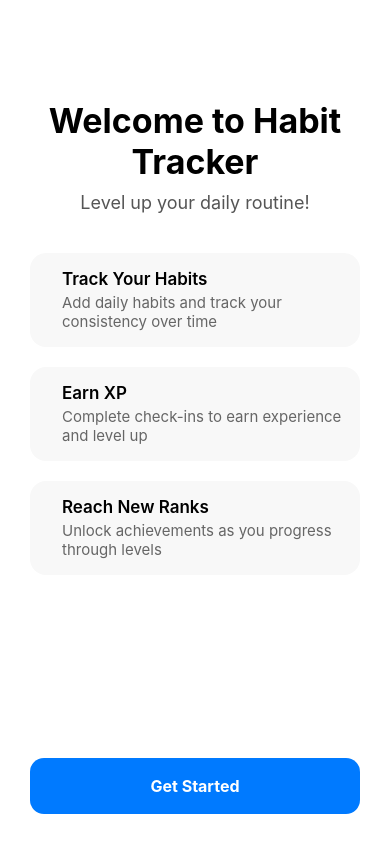
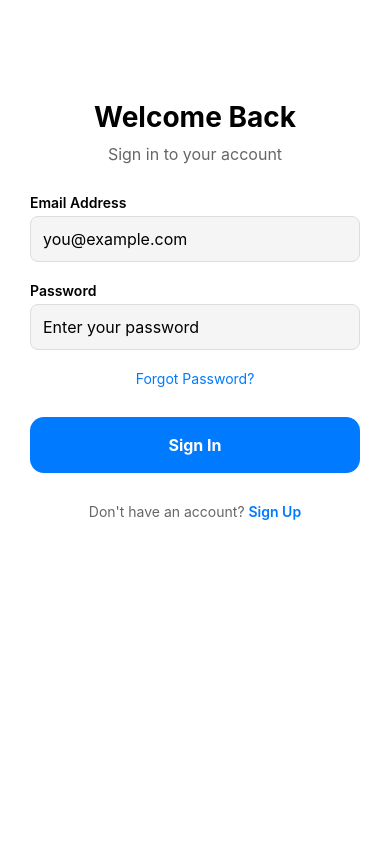
Before and after one commit to AfzalxonKarimov/TheAnchor, a React Native app: screen /Login in a window 390 px wide. Built offline with nearby package versions, Linux system fonts and the light colour scheme.

Commit message:
Update login and home screens

```diff
--- a/App.js
+++ b/App.js
@@ -3,6 +3,7 @@ import { NavigationContainer } from '@react-navigation/native';
 import { createNativeStackNavigator } from '@react-navigation/native-stack';
 
 import OnboardingScreen from './screens/OnboardingScreen';
+import LoginScreen from './screens/LoginScreen';
 import HomeScreen from './screens/HomeScreen';
 import AddHabitScreen from './screens/AddHabitScreen';
 import CheckInScreen from './screens/CheckInScreen';
@@ -16,6 +17,11 @@ export default function App() {
         <Stack.Screen
           name="Onboarding"
           component={OnboardingScreen}
+          options={{ headerShown: false }}
+        />
+        <Stack.Screen
+          name="Login"
+          component={LoginScreen}
           options={{ headerShown: false }}
         />
         <Stack.Screen
--- a/package.json
+++ b/package.json
@@ -20,5 +20,9 @@
     "react-native-safe-area-context": "~5.6.0",
     "react-native-screens": "~4.16.0"
   },
-  "private": true
+  "private": true,
+  "devDependencies": {
+    "@types/react": "~19.1.10",
+    "typescript": "~5.9.2"
+  }
 }
--- a/screens/HomeScreen.js
+++ b/screens/HomeScreen.js
@@ -1,6 +1,5 @@
-import React, { useEffect, useState, useCallback } from 'react';
-import { View, Text, FlatList, TouchableOpacity, StyleSheet, Animated, Easing } from 'react-native';
-import { MaterialIcons } from '@expo/vector-icons';
+import { useEffect, useState, useCallback } from 'react';
+import { View, Text, FlatList, TouchableOpacity, StyleSheet, Animated, Easing, ActivityIndicator } from 'react-native';
 import { useNavigation } from '@react-navigation/native';
 import AsyncStorage from '@react-native-async-storage/async-storage';
 import { FontAwesome } from '@expo/vector-icons';
@@ -8,15 +7,30 @@ import { FontAwesome } from '@expo/vector-icons';
 import {
   getLevelFromXP,
   getRankFromLevel,
-  getLevelProgress,
-  getXPForNextLevel,
 } from '../lib/leveling';
 
 export default function HomeScreen() {
   const navigation = useNavigation();
   const [habits, setHabits] = useState([]);
+  const [xp, setXp] = useState(0);
   const [celebrate, setCelebrate] = useState(false);
   const [scaleAnim] = useState(new Animated.Value(1));
+  const [isLoading, setIsLoading] = useState(true);
+
+  // Load XP from AsyncStorage
+  const loadXP = useCallback(async () => {
+    try {
+      const storedXP = await AsyncStorage.getItem('@xp');
+      if (storedXP) {
+        setXp(parseInt(storedXP, 10));
+      } else {
+        setXp(0);
+      }
+    } catch (e) {
+      console.warn('Failed to load XP from AsyncStorage', e);
+      setXp(0);
+    }
+  }, []);
 
   // Load habits from AsyncStorage on mount
   const loadHabits = useCallback(async () => {
@@ -34,15 +48,17 @@ export default function HomeScreen() {
   }, []);
 
   useEffect(() => {
-    loadHabits();
-  }, [loadHabits]);
+    const loadData = async () => {
+      setIsLoading(true);
+      await Promise.all([loadXP(), loadHabits()]);
+      setIsLoading(false);
+    };
+    loadData();
+  }, [loadXP, loadHabits]);
 
   // Leveling calculations
-  const level = getLevelFromXP(320);
+  const level = getLevelFromXP(xp);
   const rank = getRankFromLevel(level);
-  const progress = getLevelProgress(320);
-  const nextLevelXP = getXPForNextLevel(320);
-  const xpToNext = nextLevelXP - 320;
 
   // Celebration animation
   useEffect(() => {
@@ -72,48 +88,50 @@ export default function HomeScreen() {
 
   // Auto-navigate to AddHabit if no habits exist
   useEffect(() => {
-    if (habits.length === 0) {
+    if (!isLoading && habits.length === 0) {
       navigation.navigate('AddHabit');
     }
-  }, [habits, navigation]);
+  }, [habits, navigation, isLoading]);
 
-  const features = [
-    {
-      title: 'Track Your Habits',
-      description: 'Add daily habits and track your consistency over time',
-      icon: FontAwesome.Tags,
-    },
-    {
-      title: 'Earn XP',
-      description: 'Complete check-ins to earn experience and level up',
-      icon: FontAwesome.Star,
-    },
-    {
-      title: 'Reach New Ranks',
-      description: 'Unlock achievements as you progress through levels',
-      icon: FontAwesome.Crown,
-    },
-  ];
+  if (isLoading) {
+    return (
+      <View style={styles.container}>
+        <ActivityIndicator size="large" color="#007AFF" />
+      </View>
+    );
+  }
 
   return (
     <View style={styles.container}>
+      {/* Header Stats */}
+      <View style={styles.header}>
+        <View style={styles.statItem}>
+          <Text style={styles.statLabel}>Today's Anchors</Text>
+          <Text style={styles.statValue}>{habits.length}</Text>
+        </View>
+        <View style={styles.statItem}>
+          <Text style={styles.statLabel}>Momentum</Text>
+          <Text style={styles.statValue}>3 days</Text>
+        </View>
+        <View style={styles.statItem}>
+          <Text style={styles.statLabel}>XP</Text>
+          <Text style={styles.statValue}>{xp}</Text>
+        </View>
+        <View style={styles.statItem}>
+          <Text style={styles.statLabel}>Level</Text>
+          <Text style={styles.statValue}>{level}</Text>
+        </View>
+        <View style={styles.statItem}>
+          <Text style={styles.statLabel}>Rank</Text>
+          <Text style={styles.statValue}>{rank}</Text>
+        </View>
+      </View>
+
       <Text style={styles.title}>Your Habits</Text>
 
       {habits.length > 0 ? (
         <>
           <Text style={styles.subtitle}>You have {habits.length} habit{habits.length !== 1 ? 's' : ''} tracked</Text>
-
-          <View style={styles.featureList}>
-            {features.map((feature, index) => (
-              <View key={index} style={styles.featureCard}>
-                <Text style={styles.featureIcon}>{feature.icon}</Text>
-                <View style={styles.featureTextContainer}>
-                  <Text style={styles.featureTitle}>{feature.title}</Text>
-                  <Text style={styles.featureDescription}>{feature.description}</Text>
-                </View>
-              </View>
-            ))}
-          </View>
 
           <FlatList
             data={habits}
@@ -123,50 +141,68 @@ export default function HomeScreen() {
                 style={styles.habitCard}
                 onPress={() => navigation.navigate('CheckIn', { habit: item })}
               >
-                <Text style={styles.habitName}>{item.name}</Text>
-                <Text style={styles.habitScore}>{item.consistency}%</Text>
+                <View style={styles.habitInfo}>
+                  <Text style={styles.habitName}>{item.name}</Text>
+                  <Text style={styles.habitDescription}>{item.description}</Text>
+                </View>
+                <View style={styles.habitStats}>
+                  <Text style={styles.habitScore}>{item.consistency || 0}%</Text>
+                  {celebrate && (
+                    <Animated.View style={{ transform: [{ scale: scaleAnim }] }}>
+                      <FontAwesome name="star" size={20} color="#FFD700" />
+                    </Animated.View>
+                  )}
+                </View>
               </TouchableOpacity>
             )}
           />
         </>
       ) : (
         <View style={styles.emptyState}>
-          <Text style={styles.emptyText}>Create your first habit below!</Text>
+          <Text style={styles.emptyText}>Has Anchors? -- No &gt; Create First Anchor</Text>
         </View>
       )}
 
       <TouchableOpacity style={styles.addButton} onPress={() => navigation.navigate('AddHabit')}>
-        <Text style={styles.addButtonText}>+ Add Habit</Text>
+        <Text style={styles.addButtonText}>+ Add Anchor</Text>
       </TouchableOpacity>
     </View>
   );
 }
 
 const styles = StyleSheet.create({
-  container: { flex: 1, padding: 20, backgroundColor: '#fff', paddingTop: 60 },
-  title: { fontSize: 28, fontWeight: 'bold', textAlign: 'center', marginBottom: 10 },
+  container: { flex: 1, backgroundColor: '#fff', paddingTop: 60 },
+
+  header: {
+    paddingHorizontal: 20,
+    marginBottom: 20,
+  },
+  statItem: {
+    flexDirection: 'row',
+    justifyContent: 'space-between',
+    paddingVertical: 8,
+    borderBottomWidth: 1,
+    borderBottomColor: '#f0f0f0',
+  },
+  statLabel: {
+    fontSize: 12,
+    color: '#666',
+  },
+  statValue: {
+    fontSize: 14,
+    fontWeight: '600',
+    color: '#007AFF',
+  },
+
+  title: { fontSize: 24, fontWeight: 'bold', textAlign: 'center', marginBottom: 10, marginTop: 10 },
   subtitle: { fontSize: 16, color: '#555', textAlign: 'center', marginBottom: 20 },
-
-  featureList: { marginBottom: 20 },
-  featureCard: {
-    flexDirection: 'row',
-    backgroundColor: '#f8f8f8',
-    borderRadius: 16,
-    padding: 16,
-    alignItems: 'center',
-    marginBottom: 12,
-  },
-  featureIcon: { fontSize: 28, marginRight: 16 },
-  featureTextContainer: { flex: 1 },
-  featureTitle: { fontSize: 17, fontWeight: '600', marginBottom: 4 },
-  featureDescription: { fontSize: 15, color: '#666' },
 
   emptyState: {
     flex: 1,
     justifyContent: 'center',
     alignItems: 'center',
   },
-  emptyText: { fontSize: 16, color: '#555', textAlign: 'center' },
+  emptyText: { fontSize: 16, color: '#555', textAlign: 'center', paddingHorizontal: 20 },
 
   habitCard: {
     flexDirection: 'row',
@@ -175,10 +211,35 @@ const styles = StyleSheet.create({
     backgroundColor: '#f2f2f2',
     borderRadius: 12,
     marginBottom: 12,
+    marginHorizontal: 20,
   },
+  habitInfo: { flex: 1 },
   habitName: { fontSize: 16, fontWeight: '600' },
-  habitScore: { fontSize: 16, color: '#007AFF', fontWeight: 'bold' },
+  habitDescription: { fontSize: 12, color: '#666', marginTop: 4 },
+  habitStats: { alignItems: 'flex-end' },
+  habitScore: { fontSize: 14, color: '#007AFF', fontWeight: 'bold' },
 
-  addButton: { backgroundColor: '#007AFF', padding: 16, borderRadius: 12, alignItems: 'center' },
+  addButton: {
+    backgroundColor: '#007AFF',
+    padding: 16,
+    borderRadius: 12,
+    alignItems: 'center',
+    marginHorizontal: 20,
+    marginBottom: 20,
+  },
   addButtonText: { color: '#fff', fontWeight: 'bold', fontSize: 16 },
+
+  // Progress bar styles
+  progressBar: {
+    height: 8,
+    backgroundColor: '#e0e0e0',
+    borderRadius: 4,
+    overflow: 'hidden',
+    marginBottom: 10,
+  },
+  progressFill: {
+    height: '100%',
+    backgroundColor: '#007AFF',
+    borderRadius: 4,
+  },
 });
--- a/screens/LoginScreen.js
+++ b/screens/LoginScreen.js
@@ -1,47 +1,134 @@
-import React from 'react';
-import { View, Text, StyleSheet, Button } from 'react-native';
+import React, { useState } from 'react';
+import { View, Text, StyleSheet, TextInput, TouchableOpacity, Alert, ActivityIndicator } from 'react-native';
 
 export default function LoginScreen({ navigation }) {
-  const handleSendLink = () => {
-    // TODO: Integrate with Supabase magic link
-    // For now just simulate navigation
-    setTimeout(() => {
+  const [email, setEmail] = useState('');
+  const [password, setPassword] = useState('');
+  const [isLoading, setIsLoading] = useState(false);
+
+  const handleLogin = async () => {
+    if (!email || !password) {
+      Alert.alert('Missing Fields', 'Please enter both email and password');
+      return;
+    }
+
+    setIsLoading(true);
+
+    try {
+      // Mock authentication - replace with real auth logic later
+      // Simulate network delay
+      await new Promise(resolve => setTimeout(resolve, 1000));
+
+      // Mock validation - in real app, check against backend
+      const isValidEmail = email.includes('@') && email.includes('.');
+      if (!isValidEmail) {
+        throw new Error('Invalid email format');
+      }
+
+      if (password.length < 6) {
+        throw new Error('Password must be at least 6 characters');
+      }
+
+      // Simulate successful login
+      setIsLoading(false);
       navigation.replace('Home');
-    }, 1000);
+    } catch (error) {
+      setIsLoading(false);
+      Alert.alert('Login Failed', error.message || 'Please check your credentials and try again');
+    }
   };
 
   return (
     <View style={styles.container}>
-      <Text style={styles.title}>Welcome to TheAnchor</Text>
-      <Text style={styles.subtitle}>We'll send you a login link via email</Text>
+      <View style={styles.contentContainer}>
+        <Text style={styles.title}>Welcome Back</Text>
+        <Text style={styles.subtitle}>Sign in to your account</Text>
 
-      <View style={styles.inputContainer}>
-        <Text style={styles.label}>Email Address</Text>
-        <Text style={styles.input}>[your.email@example.com]</Text>
+        <View style={styles.inputContainer}>
+          <Text style={styles.label}>Email Address</Text>
+          <TextInput
+            style={styles.input}
+            placeholder="you@example.com"
+            value={email}
+            onChangeText={setEmail}
+            keyboardType="email-address"
+            autoCapitalize="none"
+            autoCorrect={false}
+          />
+        </View>
+
+        <View style={styles.inputContainer}>
+          <Text style={styles.label}>Password</Text>
+          <TextInput
+            style={styles.input}
+            placeholder="Enter your password"
+            value={password}
+            onChangeText={setPassword}
+            secureTextEntry
+          />
+        </View>
+
+        <TouchableOpacity style={styles.forgotPassword}>
+          <Text style={styles.forgotPasswordText}>Forgot Password?</Text>
+        </TouchableOpacity>
+
+        <TouchableOpacity
+          style={[styles.loginButton, isLoading && styles.loginButtonDisabled]}
+          onPress={handleLogin}
+          disabled={isLoading}
+        >
+          {isLoading ? (
+            <ActivityIndicator color="#fff" size="small" />
+          ) : (
+            <Text style={styles.loginButtonText}>Sign In</Text>
+          )}
+        </TouchableOpacity>
+
+        <View style={styles.signupContainer}>
+          <Text style={styles.signupText}>Don't have an account? </Text>
+          <TouchableOpacity onPress={() => Alert.alert('Sign Up', 'Sign up feature coming soon!')}>
+            <Text style={styles.signupLink}>Sign Up</Text>
+          </TouchableOpacity>
+        </View>
       </View>
-
-      <Button
-        title="Send Magic Link"
-        onPress={handleSendLink}
-        color="#007AFF"
-      />
     </View>
   );
 }
 
 const styles = StyleSheet.create({
-  container: { flex: 1, padding: 20, backgroundColor: '#fff' },
+  container: { flex: 1, backgroundColor: '#fff' },
+  contentContainer: { flex: 1, padding: 30, paddingTop: 100 },
   title: { fontSize: 28, fontWeight: 'bold', textAlign: 'center', marginBottom: 10 },
   subtitle: { fontSize: 16, color: '#666', textAlign: 'center', marginBottom: 30 },
   inputContainer: { marginBottom: 20 },
-  label: { fontWeight: '600', marginBottom: 5 },
+  label: { fontWeight: '600', marginBottom: 5, fontSize: 14 },
   input: {
     backgroundColor: '#f5f5f5',
     padding: 12,
     borderRadius: 8,
     fontSize: 16,
-    borderRadius: 8,
     borderWidth: 1,
     borderColor: '#ddd'
-  }
+  },
+  forgotPassword: { alignItems: 'center', marginBottom: 20 },
+  forgotPasswordText: { color: '#007AFF', fontSize: 14 },
+  loginButton: {
+    backgroundColor: '#007AFF',
+    padding: 18,
+    borderRadius: 14,
+    alignItems: 'center',
+    marginTop: 10
+  },
+  loginButtonDisabled: {
+    opacity: 0.7
+  },
+  loginButtonText: { color: '#fff', fontWeight: 'bold', fontSize: 16 },
+  signupContainer: {
+    flexDirection: 'row',
+    justifyContent: 'center',
+    alignItems: 'center',
+    marginTop: 30
+  },
+  signupText: { color: '#666', fontSize: 14 },
+  signupLink: { color: '#007AFF', fontWeight: '600', fontSize: 14 }
 });
--- a/screens/OnboardingScreen.js
+++ b/screens/OnboardingScreen.js
@@ -1,7 +1,5 @@
 import React from 'react';
 import { View, Text, TouchableOpacity, StyleSheet } from 'react-native';
-
-// Import icons (assuming you have them) or use font icons
 import { FontAwesome } from '@expo/vector-icons';
 
 export default function OnboardingScreen({ navigation }) {
@@ -24,7 +22,7 @@ export default function OnboardingScreen({ navigation }) {
   ];
 
   const handleGetStarted = () => {
-    navigation.replace('Home');
+    navigation.replace('Login');
   };
 
   return (
```
Also changed, not shown: tsconfig.json (added, +23 -0 lines), 1 other file (tests, documents, lock files or other folders).
